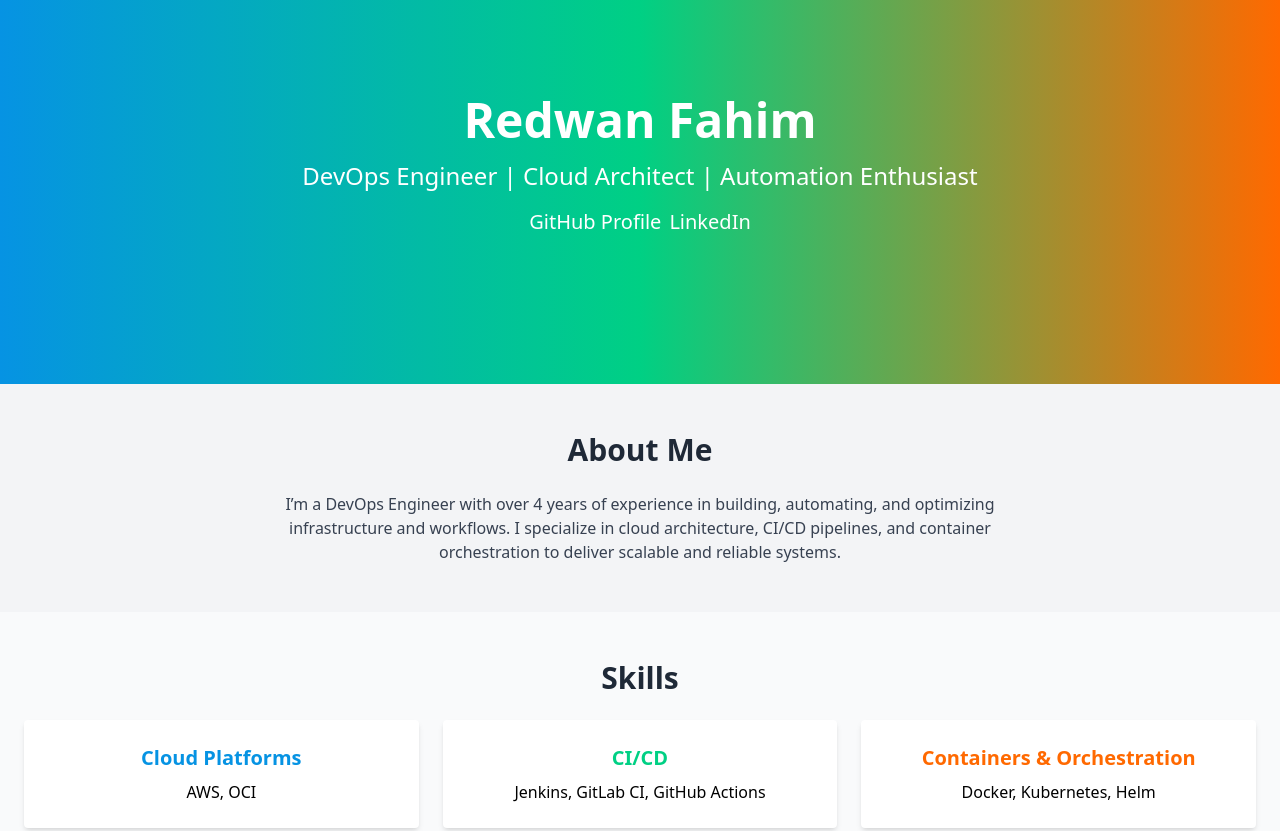
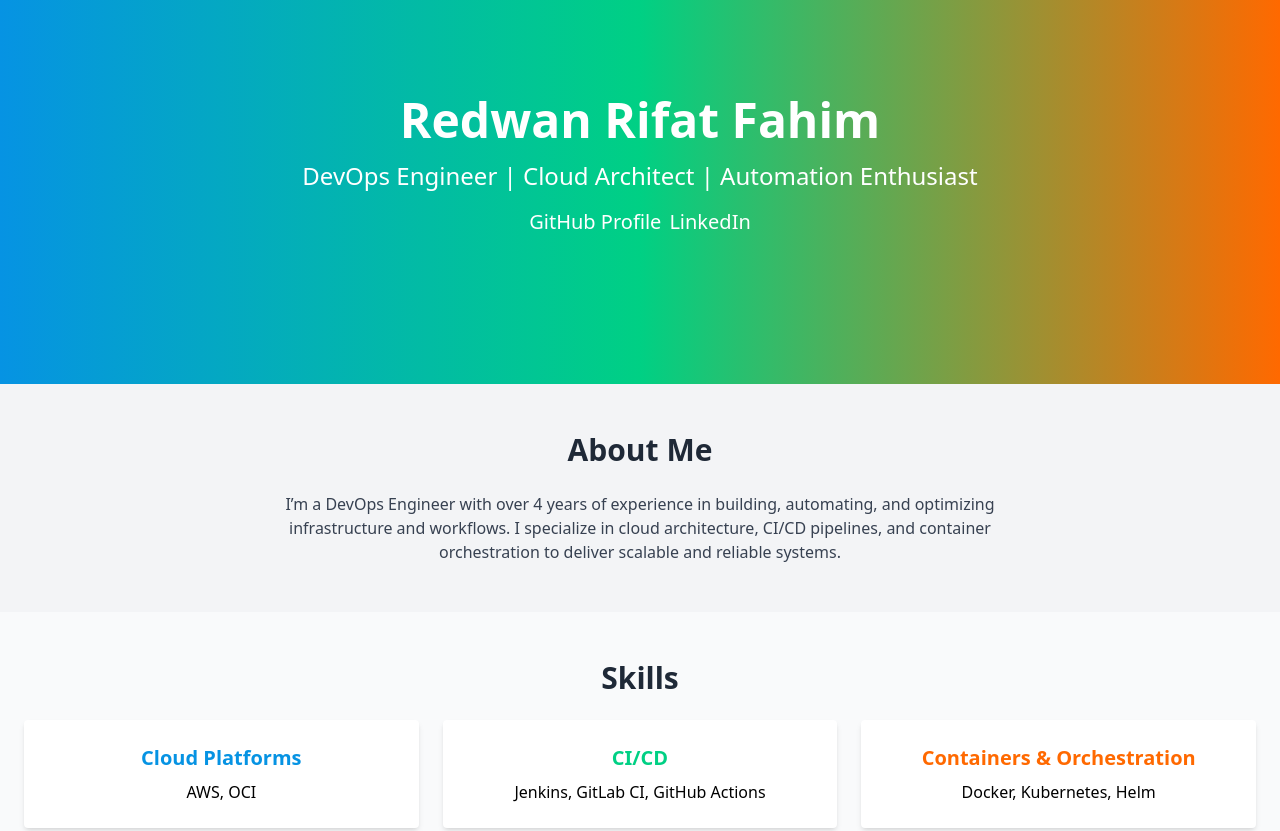
Before and after one commit to redwaan/CICD, a plain HTML site: page index.html in a window 1280 px wide. Shown: the top 831 px of the page. Drawn offline with nearby package versions, Linux system fonts and the light colour scheme.

Commit message:
Name Update

```diff
--- a/index.html
+++ b/index.html
@@ -13,7 +13,7 @@
 
   <header class="h-96 bg-gradient-to-r from-[#0693e3] via-[#00d084] to-[#ff6900] text-white">
   <div class="container mx-auto px-6 py-24 text-center">
-    <h1 class="text-5xl font-bold">Redwan Fahim</h1>
+    <h1 class="text-5xl font-bold">Redwan Rifat Fahim</h1>
     <p class="text-2xl mt-4">DevOps Engineer | Cloud Architect | Automation Enthusiast</p>
     <div class="flex items-center justify-center gap-2">
       <p class="text-xl mt-4 hover:text-[#ff6900]">
```
